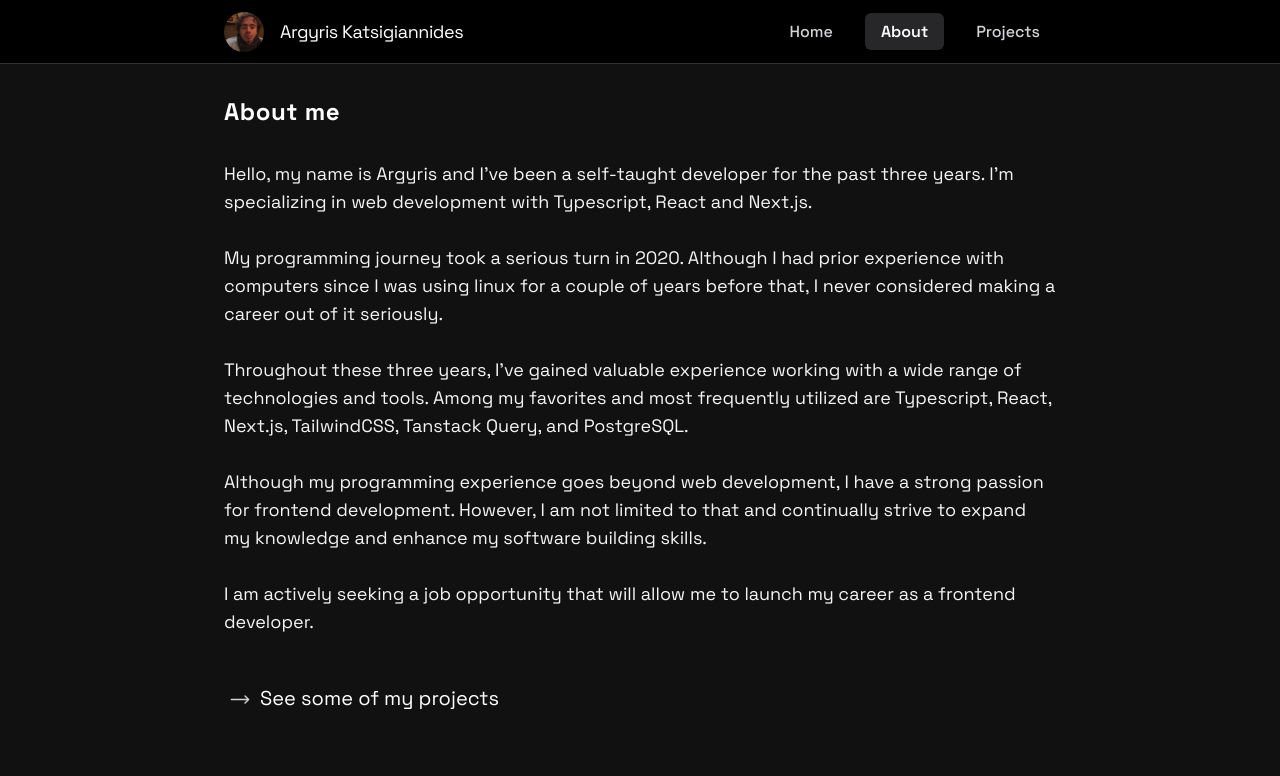
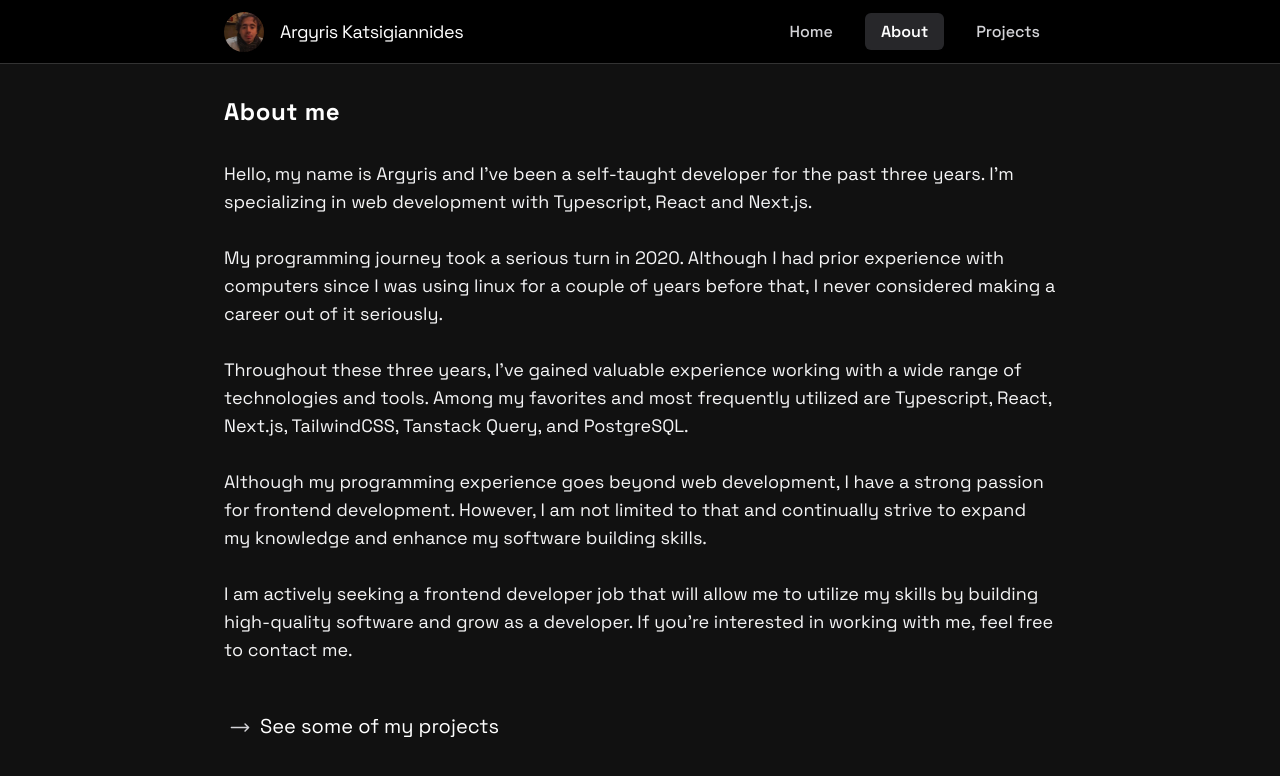
Before and after one commit to arkatsy/portfolio, a Next.js app: page /about in a window 1280 px wide. Shown: the top 776 px of the page. Built offline with nearby package versions, Linux system fonts and the light colour scheme.

Commit message:
change about page

```diff
--- a/src/app/about/page.tsx
+++ b/src/app/about/page.tsx
@@ -29,8 +29,9 @@ export default function About() {
         </p>
         <br />
         <p>
-          I am actively seeking a job opportunity that will allow me to launch my career as a
-          frontend developer.
+          I am actively seeking a frontend developer job that will allow me to utilize my skills by
+          building high-quality software and grow as a developer. If you&apos;re interested in
+          working with me, feel free to contact me.
         </p>
       </div>
       <ArrowLink href="/projects">See some of my projects</ArrowLink>
```
